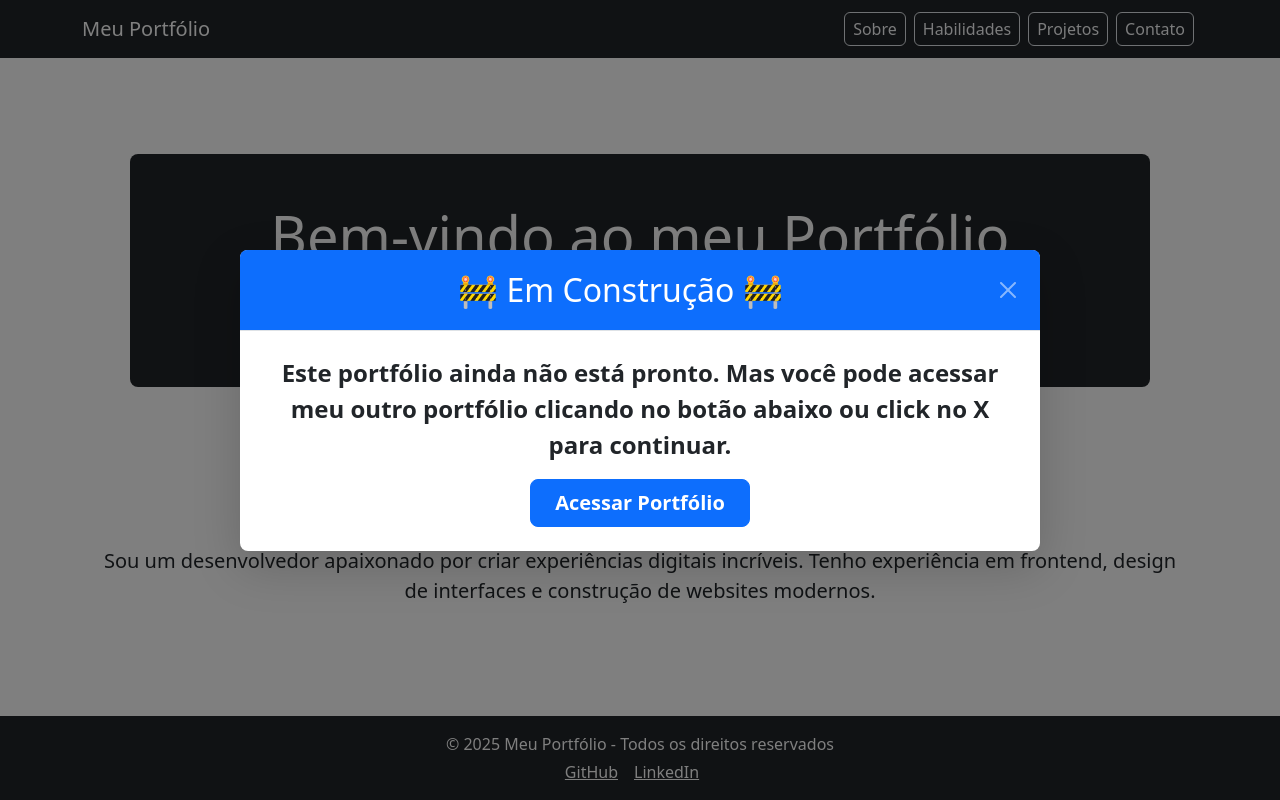
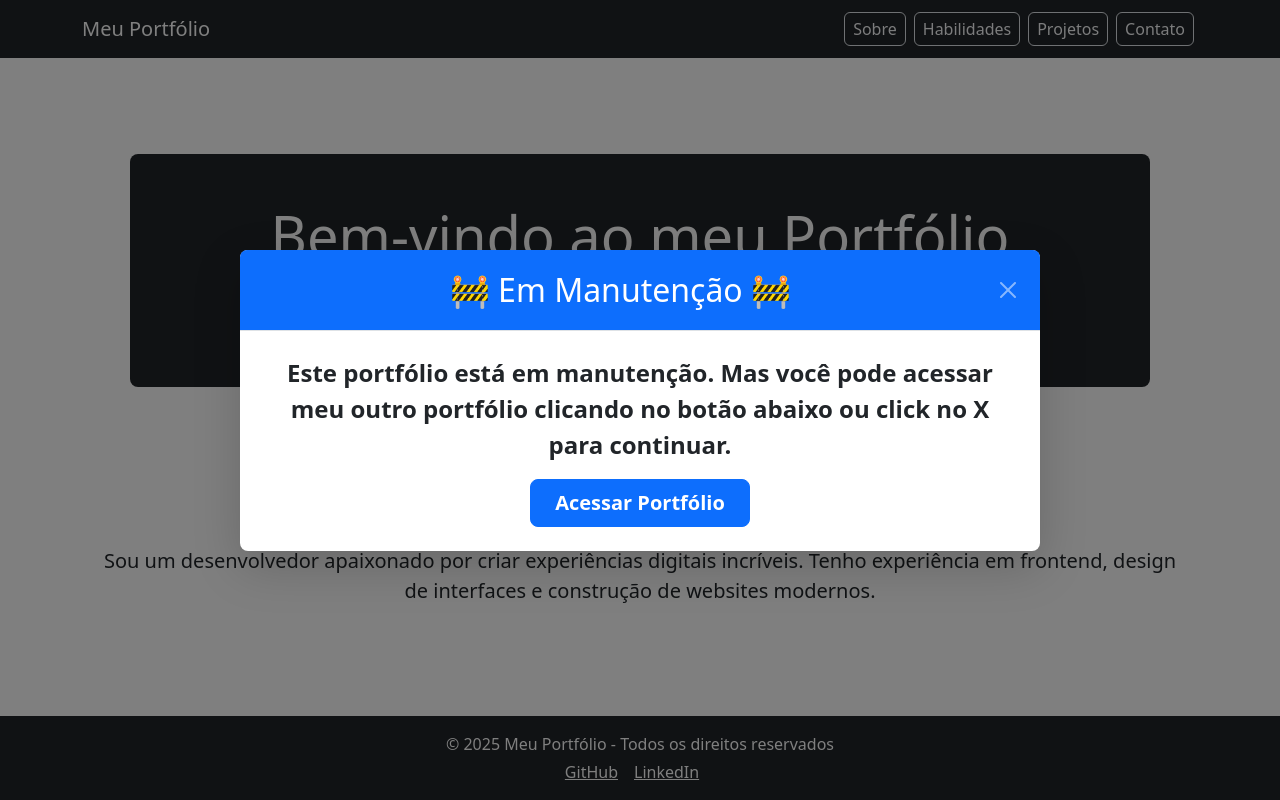
Before and after one commit to RafaelProfMgz/Portifolio-angular, an Angular app: page /home in a window 1280 px wide. Shown: the top 800 px of the page. Built offline with nearby package versions, Linux system fonts and the light colour scheme.

Commit message:
adicionando mensagem de manutenção

```diff
--- a/src/app/components/home/home.component.html
+++ b/src/app/components/home/home.component.html
@@ -18,7 +18,7 @@
   <div class="modal-dialog modal-dialog-centered modal-lg">
     <div class="modal-content border-0 shadow-lg">
       <div class="modal-header bg-primary text-white text-center">
-        <h2 class="modal-title w-100">🚧 Em Construção 🚧</h2>
+        <h2 class="modal-title w-100">🚧 Em Manutenção 🚧</h2>
         <button
           type="button"
           class="btn-close btn-close-white p-3"
@@ -28,7 +28,7 @@
       </div>
       <div class="modal-body text-center p-4">
         <p class="fs-4 fw-semibold">
-          Este portfólio ainda não está pronto. Mas você pode acessar meu outro
+          Este portfólio está em manutenção. Mas você pode acessar meu outro
           portfólio clicando no botão abaixo ou click no X para continuar.
         </p>
         <a
```
